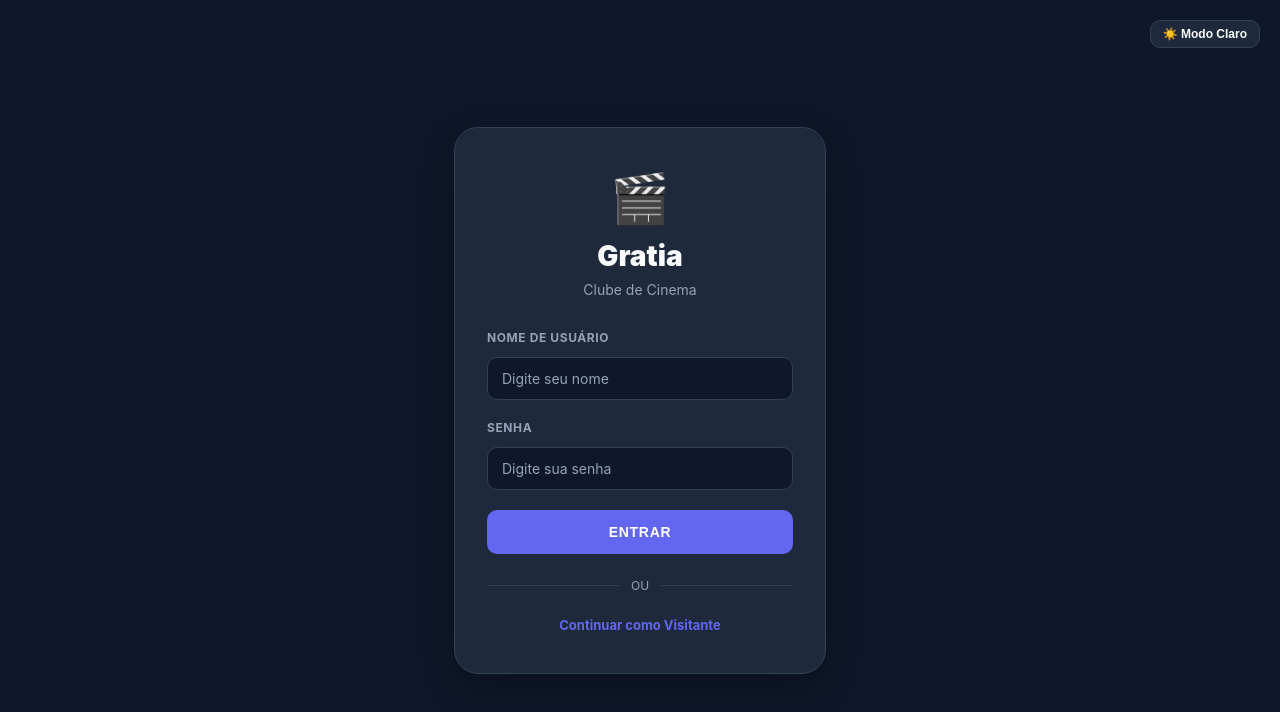
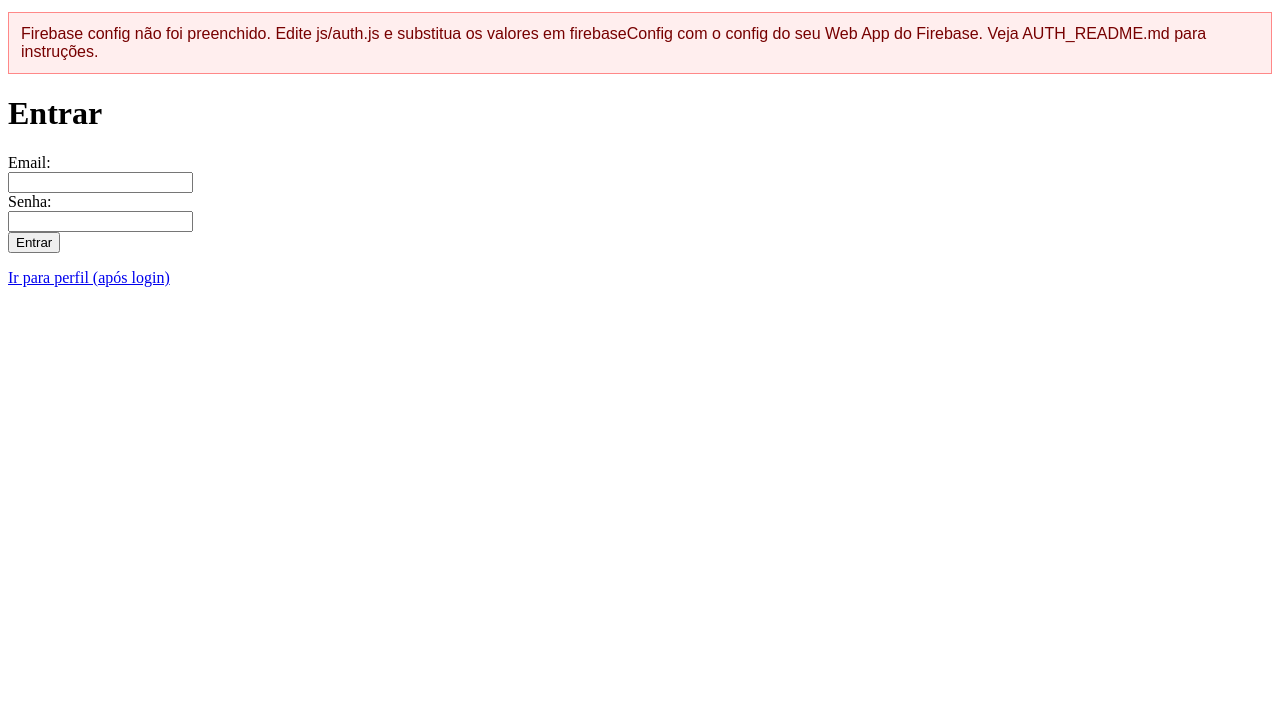
Before and after one commit to mudsaga/gratiacine, a website: page login.html in a window 1280 px wide. Drawn offline with Linux system fonts and the light colour scheme.

```diff
--- /dev/null
+++ b/js/auth.js
@@ -0,0 +1,82 @@
+// Frontend minimal com Firebase (compat)
+// Substitua firebaseConfig abaixo pelo seu config web
+const firebaseConfig = {
+  apiKey: "REPLACE_ME",
+  authDomain: "REPLACE_ME",
+  projectId: "REPLACE_ME",
+  // demais campos...
+};
+
+function showMissingConfigWarning(message) {
+  console.error(message);
+  // Cria um aviso visível na página para facilitar o debug
+  let warn = document.getElementById('firebase-config-warning');
+  if (!warn) {
+    warn = document.createElement('div');
+    warn.id = 'firebase-config-warning';
+    warn.style.cssText = 'background:#fee;border:1px solid #f88;color:#700;padding:12px;margin:12px 0;font-family:sans-serif';
+    document.body.insertBefore(warn, document.body.firstChild);
+  }
+  warn.innerText = message;
+}
+
+// Verifica se o firebaseConfig foi substituído
+const isConfigPlaceholder = !firebaseConfig || !firebaseConfig.apiKey || firebaseConfig.apiKey === 'REPLACE_ME';
+if (isConfigPlaceholder) {
+  const msg = 'Firebase config não foi preenchido. Edite js/auth.js e substitua os valores em firebaseConfig com o config do seu Web App do Firebase. Veja AUTH_README.md para instruções.';
+  // Aguarda DOM pronto para inserir a mensagem
+  if (document.readyState === 'loading') {
+    document.addEventListener('DOMContentLoaded', () => showMissingConfigWarning(msg));
+  } else {
+    showMissingConfigWarning(msg);
+  }
+} else {
+  if (!firebase.apps.length) {
+    firebase.initializeApp(firebaseConfig);
+  }
+  const auth = firebase.auth();
+
+  // Login form (login.html)
+  const loginForm = document.getElementById('loginForm');
+  if (loginForm) {
+    loginForm.addEventListener('submit', async (e) => {
+      e.preventDefault();
+      const email = document.getElementById('email').value;
+      const password = document.getElementById('password').value;
+      try {
+        await auth.signInWithEmailAndPassword(email, password);
+        alert('Login efetuado');
+        window.location.href = 'profile.html';
+      } catch (err) {
+        console.error(err);
+        alert('Erro: ' + err.message);
+      }
+    });
+  }
+
+  // Perfil (profile.html)
+  const profileDiv = document.getElementById('profile');
+  const logoutBtn = document.getElementById('logoutBtn');
+  auth.onAuthStateChanged(async (user) => {
+    if (!user) {
+      // não autenticado → redireciona para login
+      if (window.location.pathname.endsWith('profile.html')) {
+        window.location.href = 'login.html';
+      }
+      return;
+    }
+    if (profileDiv) {
+      const token = await user.getIdTokenResult();
+      profileDiv.innerHTML = `
+        <p><strong>Nome:</strong> ${user.displayName || '(sem nome)'}</p>
+        <p><strong>Email:</strong> ${user.email}</p>
+        <p><strong>UID:</strong> ${user.uid}</p>
+        <p><strong>Admin:</strong> ${token.claims && token.claims.admin ? 'Sim' : 'Não'}</p>
+      `;
+    }
+  });
+
+  if (logoutBtn) {
+    logoutBtn.addEventListener('click', () => auth.signOut().then(() => window.location.href = 'login.html'));
+  }
+}
--- a/login.html
+++ b/login.html
@@ -1,301 +1,26 @@
 <!doctype html>
-<html lang="pt-BR" data-theme="dark">
+<html lang="pt-BR">
 <head>
-<meta charset="utf-8">
-<meta name="viewport" content="width=device-width,initial-scale=1">
-<title>Gratia — Login</title>
-<style>
-:root{
-  --bg:#0f172a;--panel:#1e293b;--text:#f8fafc;--muted:#94a3b8;--line:#334155;
-  --primary:#6366f1;--primary2:#818cf8;--dark:#090d16;--green:#10b981;
-  --shadow:0 12px 35px rgba(0,0,0,.3);--radius:20px;
-}
-[data-theme="light"]{
-  --bg:#f1f5f9;--panel:#ffffff;--text:#0f172a;--muted:#64748b;--line:#cbd5e1;
-  --primary:#6366f1;--primary2:#4f46e5;--dark:#e2e8f0;--green:#059669;
-  --shadow:0 12px 35px rgba(0,0,0,.08);
-}
-*{box-sizing:border-box}
-html{scroll-behavior:smooth}
-body{
-  margin:0;
-  background:var(--bg);
-  color:var(--text);
-  font-family:Inter,ui-sans-serif,system-ui,-apple-system,Segoe UI,Roboto,Arial,sans-serif;
-  min-height:100vh;
-  display:flex;
-  align-items:center;
-  justify-content:center;
-  transition:background .2s,color .2s;
-}
-
-.login-container{
-  width:100%;
-  max-width:420px;
-  padding:24px;
-}
-
-.login-card{
-  background:var(--panel);
-  border:1px solid var(--line);
-  border-radius:24px;
-  padding:40px 32px;
-  box-shadow:var(--shadow);
-}
-
-.login-header{
-  text-align:center;
-  margin-bottom:32px;
-}
-
-.logo-icon{
-  font-size:48px;
-  margin-bottom:12px;
-}
-
-.login-header h1{
-  font-size:28px;
-  font-weight:900;
-  margin:0 0 8px;
-  color:var(--text);
-}
-
-.login-header p{
-  font-size:14px;
-  color:var(--muted);
-  margin:0;
-}
-
-.form-group{
-  display:grid;
-  gap:12px;
-  margin-bottom:20px;
-}
-
-.form-group label{
-  font-size:12px;
-  font-weight:700;
-  text-transform:uppercase;
-  letter-spacing:.05em;
-  color:var(--muted);
-  display:block;
-}
-
-.input-box{
-  background:var(--bg);
-  border:1px solid var(--line);
-  border-radius:10px;
-  padding:12px 14px;
-  font-size:14px;
-  color:var(--text);
-  width:100%;
-  outline:none;
-  transition:border-color .2s;
-  font-family:inherit;
-}
-
-.input-box:focus{
-  border-color:var(--primary);
-}
-
-.input-box::placeholder{
-  color:var(--muted);
-}
-
-.btn-login{
-  width:100%;
-  height:44px;
-  background:var(--primary);
-  color:#fff;
-  border:0;
-  border-radius:10px;
-  font-weight:800;
-  font-size:14px;
-  cursor:pointer;
-  transition:all .2s;
-  text-transform:uppercase;
-  letter-spacing:.05em;
-}
-
-.btn-login:hover{
-  background:var(--primary2);
-  transform:translateY(-2px);
-  box-shadow:0 8px 24px rgba(99,102,241,.3);
-}
-
-.btn-login:active{
-  transform:translateY(0);
-}
-
-.divider{
-  display:flex;
-  align-items:center;
-  gap:12px;
-  margin:24px 0;
-  color:var(--muted);
-  font-size:12px;
-}
-
-.divider::before,
-.divider::after{
-  content:'';
-  flex:1;
-  height:1px;
-  background:var(--line);
-}
-
-.guest-link{
-  text-align:center;
-  font-size:13px;
-  color:var(--muted);
-}
-
-.guest-link a{
-  color:var(--primary);
-  text-decoration:none;
-  font-weight:700;
-  transition:color .2s;
-}
-
-.guest-link a:hover{
-  color:var(--primary2);
-}
-
-.error-message{
-  background:rgba(239,68,68,.1);
-  border:1px solid rgba(239,68,68,.3);
-  color:#ef4444;
-  padding:10px 12px;
-  border-radius:8px;
-  font-size:12px;
-  margin-bottom:16px;
-  display:none;
-}
-
-.error-message.show{
-  display:block;
-}
-
-.theme-toggle-btn{
-  position:absolute;
-  top:20px;
-  right:20px;
-  background:var(--panel);
-  border:1px solid var(--line);
-  color:var(--text);
-  padding:6px 12px;
-  border-radius:10px;
-  font-size:12px;
-  font-weight:700;
-  cursor:pointer;
-  transition:.2s;
-}
-
-.theme-toggle-btn:hover{
-  background:var(--primary);
-  color:#fff;
-}
-</style>
+  <meta charset="utf-8" />
+  <meta name="viewport" content="width=device-width,initial-scale=1" />
+  <title>Login — GratiaCine</title>
+  <script src="https://www.gstatic.com/firebasejs/9.22.2/firebase-app-compat.js"></script>
+  <script src="https://www.gstatic.com/firebasejs/9.22.2/firebase-auth-compat.js"></script>
 </head>
 <body>
-
-<button class="theme-toggle-btn" onclick="toggleTheme()" id="themeBtn">☀️ Modo Claro</button>
-
-<div class="login-container">
-  <div class="login-card">
-    <div class="login-header">
-      <div class="logo-icon">🎬</div>
-      <h1>Gratia</h1>
-      <p>Clube de Cinema</p>
-    </div>
-
-    <div class="error-message" id="errorMessage"></div>
-
-    <form onsubmit="handleLogin(event)">
-      <div class="form-group">
-        <label for="username">Nome de Usuário</label>
-        <input type="text" id="username" class="input-box" placeholder="Digite seu nome" required>
-      </div>
-
-      <div class="form-group">
-        <label for="password">Senha</label>
-        <input type="password" id="password" class="input-box" placeholder="Digite sua senha" required>
-      </div>
-
-      <button type="submit" class="btn-login">Entrar</button>
-    </form>
-
-    <div class="divider">OU</div>
-
-    <div class="guest-link">
-      <a href="#" onclick="enterAsGuest(event)">Continuar como Visitante</a>
-    </div>
-  </div>
-</div>
-
-<script>
-let currentTheme = localStorage.getItem('gratia_theme') || 'dark';
-const presetUsers = ["rebeca", "rayane", "malena", "derp", "kamila", "mudsaga", "gui", "mylena"];
-
-function applyTheme() {
-  document.documentElement.setAttribute('data-theme', currentTheme);
-  const btn = document.getElementById('themeBtn');
-  if(currentTheme === 'light') {
-    btn.textContent = '🌙 Modo Escuro';
-  } else {
-    btn.textContent = '☀️ Modo Claro';
-  }
-}
-
-function toggleTheme() {
-  currentTheme = currentTheme === 'dark' ? 'light' : 'dark';
-  applyTheme();
-  localStorage.setItem('gratia_theme', currentTheme);
-}
-
-function handleLogin(event) {
-  event.preventDefault();
-  const username = document.getElementById('username').value.toLowerCase().trim();
-  const password = document.getElementById('password').value;
-  const errorEl = document.getElementById('errorMessage');
-
-  // Simple validation - in production use proper authentication
-  if (presetUsers.includes(username) && password.length >= 4) {
-    // Store user session
-    localStorage.setItem('gratia_current_user', username);
-    localStorage.setItem('gratia_is_guest', 'false');
-
-    // Initialize user profile if not exists
-    const userProfiles = JSON.parse(localStorage.getItem('gratia_user_profiles') || '{}');
-    if (!userProfiles[username]) {
-      userProfiles[username] = {
-        name: username,
-        avatar: '',
-        banner: '',
-        bio: '',
-        letterboxdLink: '',
-        favoriteMovie: '',
-        joinDate: new Date().toISOString()
-      };
-      localStorage.setItem('gratia_user_profiles', JSON.stringify(userProfiles));
-    }
-
-    window.location.href = 'index.html';
-  } else {
-    errorEl.textContent = 'Usuário não encontrado ou senha inválida';
-    errorEl.classList.add('show');
-    setTimeout(() => errorEl.classList.remove('show'), 4000);
-  }
-}
-
-function enterAsGuest(event) {
-  event.preventDefault();
-  localStorage.setItem('gratia_current_user', 'guest');
-  localStorage.setItem('gratia_is_guest', 'true');
-  window.location.href = 'index.html';
-}
-
-applyTheme();
-</script>
+  <h1>Entrar</h1>
+  <form id="loginForm">
+    <label>
+      Email:<br />
+      <input type="email" id="email" required />
+    </label><br />
+    <label>
+      Senha:<br />
+      <input type="password" id="password" required />
+    </label><br />
+    <button type="submit">Entrar</button>
+  </form>
+  <p><a href="profile.html">Ir para perfil (após login)</a></p>
+  <script src="js/auth.js"></script>
 </body>
 </html>
```
Also changed, not shown: profile.html (added, +18 -0 lines).
